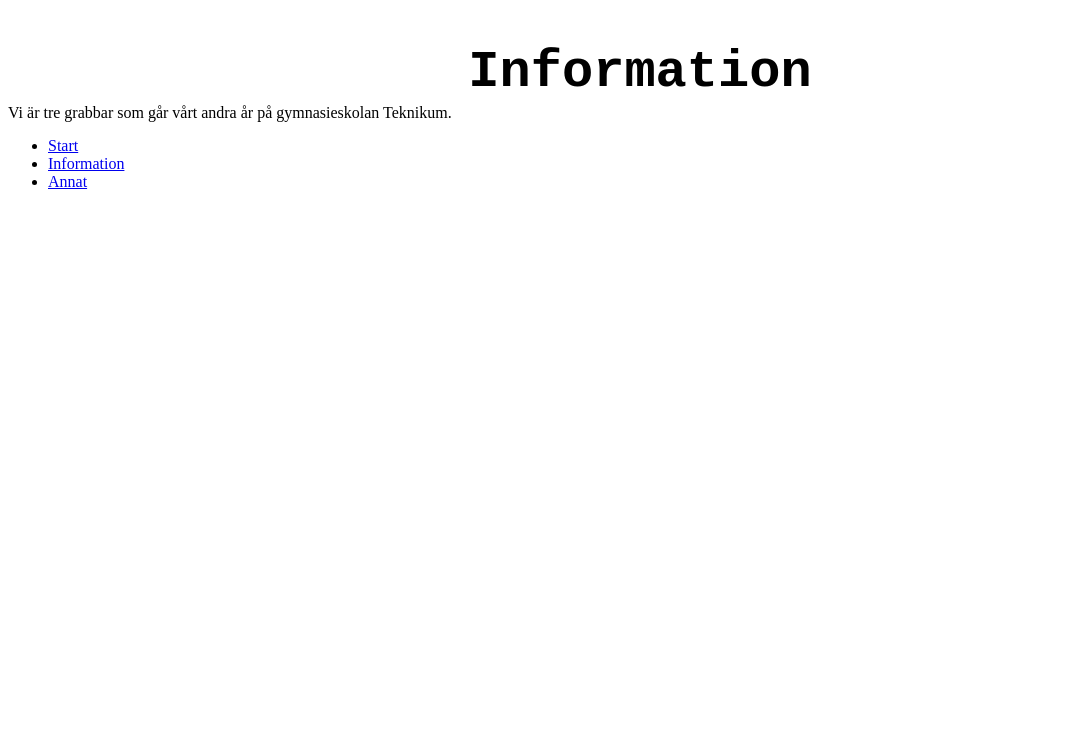
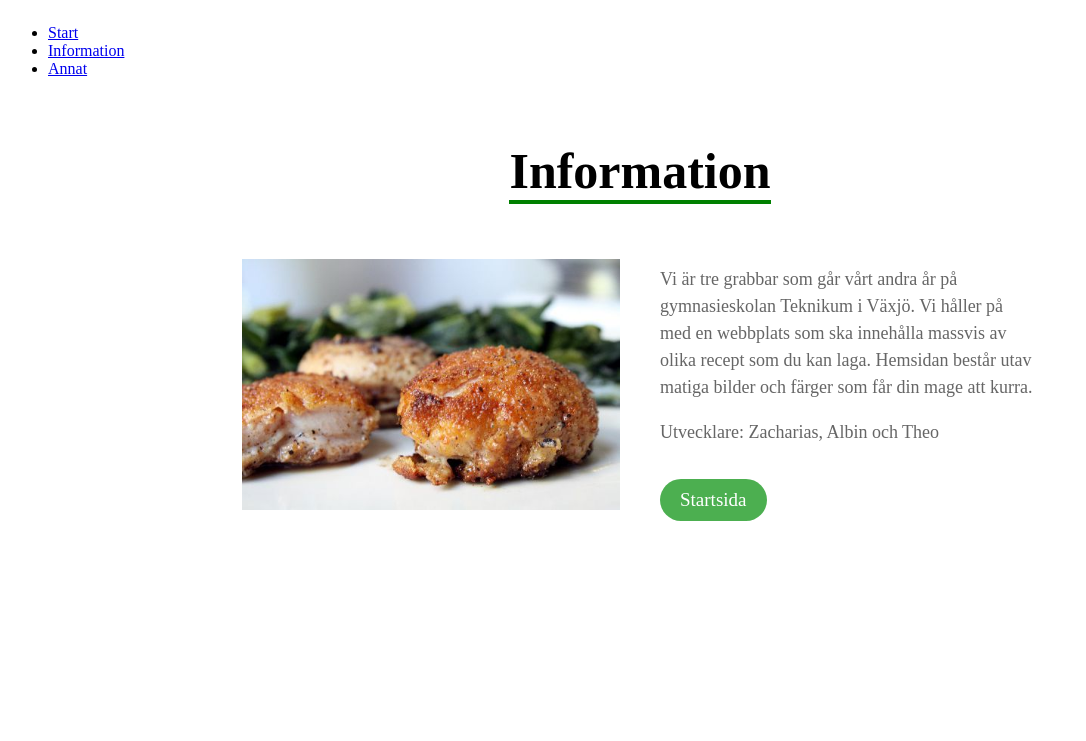
Before and after one commit to HerrBergenholtz/Webbutveckling-Projekt, a plain HTML site: page info.html in a window 1280 px wide. Shown: the whole page, without its empty margins (0-1086 px from the left). Drawn offline with Linux system fonts and the light colour scheme.

Commit message:
info sida
dasdasdasd

```diff
--- a/css/style.css
+++ b/css/style.css
@@ -18,16 +18,99 @@ body {
     ;
 }
 
-header {
+
+
+
+.heading {
+    width: 90%;
+    display: flex;
+    justify-content: center;
+    align-items: center;
+    flex-direction: column;
+    text-align: center;
+    margin: 20px auto;
+}
+
+.heading h1 {
+    font-size: 50px;
+    color: #000;
+    margin-bottom: 25px;
+    position: relative;
+}
+
+.heading h1::after {
+    content: "";
+    position: absolute;
+    width: 100%;
+    height: 4px;
+    display: block;
+    margin: 0 auto;
+    background-color: green;
+}
+
+.container {
+    width: 90%;
+    margin: 0 auto;
+    padding: 10px 20px;
+}
+
+section {
+    width: 70%;
+    margin: 70px auto;
+}
+
+.about {
+    display: flex;
+    justify-content: space-between;
+    align-items: center;
+    flex-wrap: wrap;
+}
+
+.about-img {
+    flex: 1;
+    overflow: hidden;
+    margin-right: 40px;
 
 }
 
-h1 {
-	font-size: 4em;
-	font-family: monospace;
-    text-align: center;
+.about-img img {
+    max-width: 100%;
+    height: auto;
+    display: block;
+    transition: 0.5s ease;
 }
 
-main {
+.about-img:hover img{
+    transform: scale(1.2);
+}
+
+.about-content {
+    flex: 1;
+}
+
+.about-content p {
+    font-size: 18px;
+    line-height: 1.5;
+    color: #666;
+}
+
+.about-content .startsida {
+    display: inline-block;
+    text-decoration: none;
+    color: #fff;
+    font-size: 19px;
+    padding: 10px 20px;
+    border-radius: 25px;
+    margin-top: 15px;
+    transition: 0.3s ease;
+    background-color: #4caf50;
+
 
 }
+
+.about-content .startsida:hover {
+    background-color: #3e8e41;
+    transform: scale(1.2);
+    font-size: 21px;
+
+}
--- a/info.html
+++ b/info.html
@@ -10,8 +10,7 @@
 	</head>
 	<body>
 		<div class="wrapper">
-			<header>
-				<h1>Information</h1>
+
 			<nav>
 				<ul>
 					<li>
@@ -25,12 +24,28 @@
 					</li>
 				</ul>
 			</nav>
+			<header>
+				<div class="heading">
+					<h1>Information</h1>
+				</div>
 			</header>
-			<main>
-				<section class="section1">
-					<p>Vi är tre grabbar som går vårt andra år på gymnasieskolan Teknikum.</p>
+
+			<div class="container">
+				<section class="about">
+					<div class="about-img">
+						<img src="src/testicles.JPG">
+					</div>
+					<div class="about-content">
+						<p>Vi är tre grabbar som går vårt andra år på gymnasieskolan Teknikum i Växjö.
+							Vi håller på med en webbplats som ska innehålla massvis av olika recept som du kan laga.
+							Hemsidan består utav matiga bilder och färger som får din mage att kurra.
+						</p>
+						<p>Utvecklare: Zacharias, Albin och Theo</p>
+						<a href="index.html" class="startsida">Startsida</a>
+					</div>
 				</section>
-			</main>
+			</div>
+
 
 
 		</div>
```
Also changed, not shown: src/Spagge.jpg (added), src/testicles.JPG (added). Lines whose indentation alone changed are shown as unchanged.
